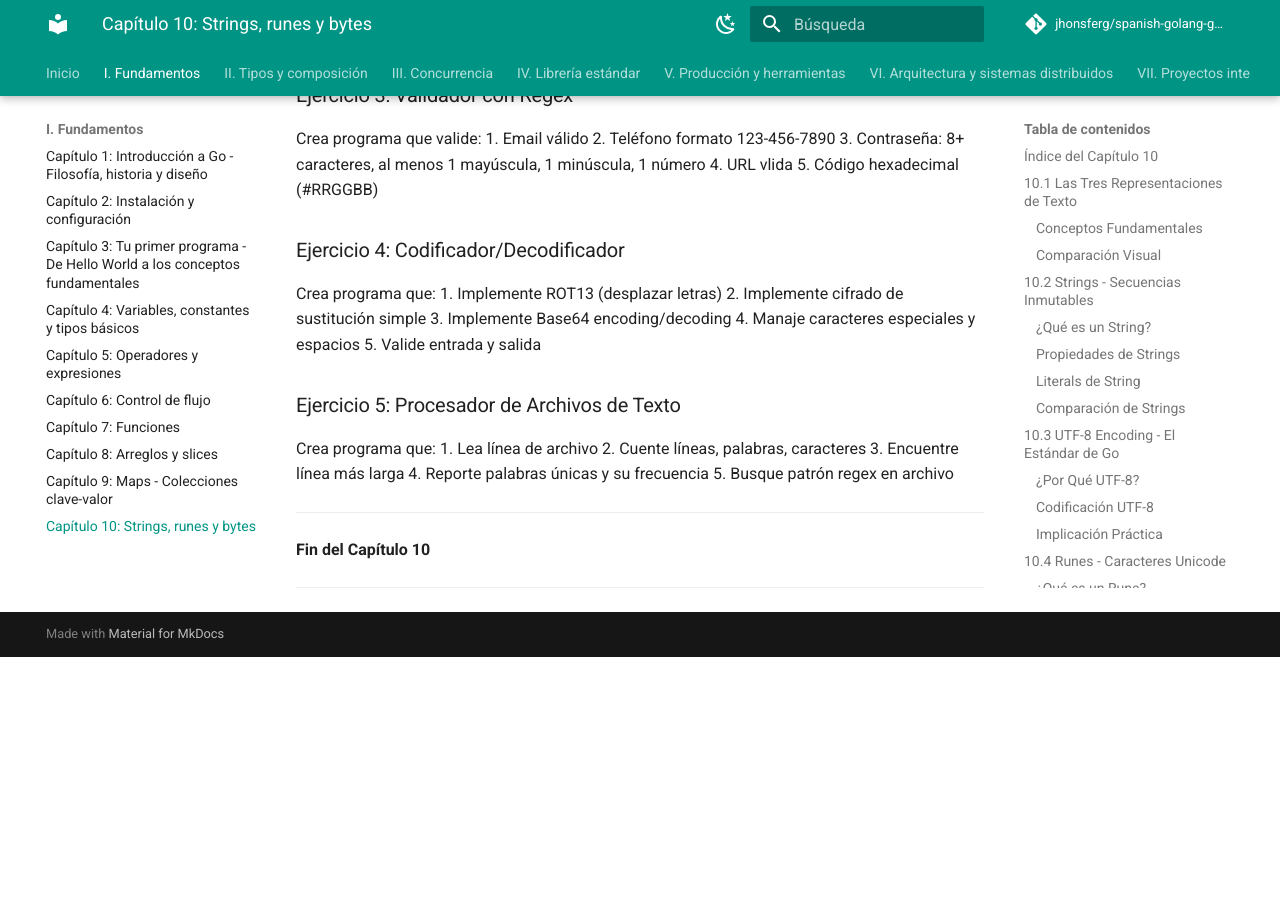
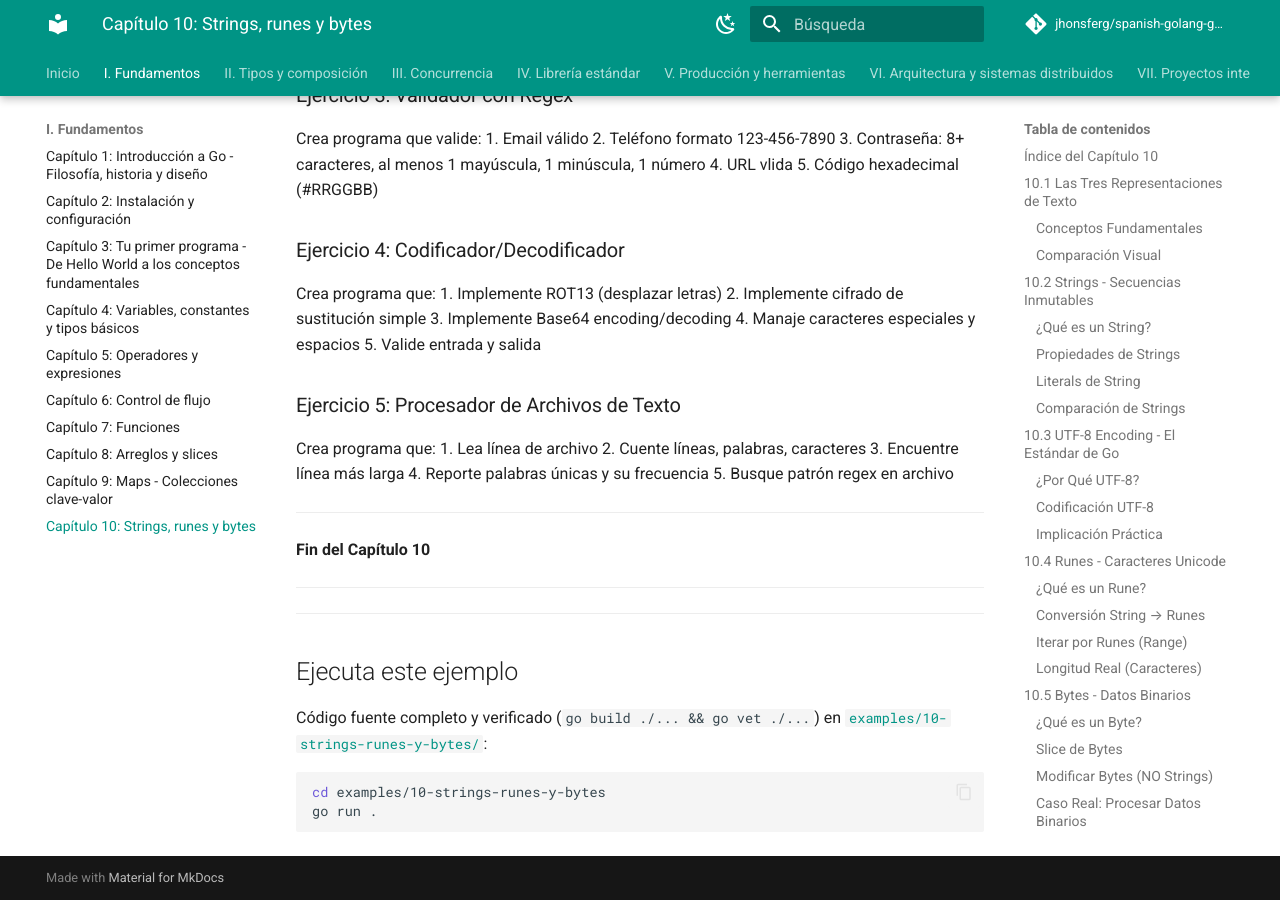
Before and after one commit to jhonsferg/spanish-golang-guide, an MkDocs documentation site: the page built from docs/01-fundamentos/10-strings-runes-y-bytes.md, in a window 1280 px wide and 900 px high, scrolled down 13931 px. Built offline with MkDocs 1.6.1 and Material for MkDocs 9.7.7, drawn with Linux system fonts in a browser that asks for light colours; comment, search, counter and statistics services are not loaded; before the commit the page ends 14588 px from its top, so only the background shows below that.

Commit message:
docs: enlazar ejemplo ejecutable en el capítulo 10

````diff
--- a/docs/01-fundamentos/10-strings-runes-y-bytes.md
+++ b/docs/01-fundamentos/10-strings-runes-y-bytes.md
@@ -742,3 +742,16 @@ Crea programa que:
 **Fin del Capítulo 10**
 
 ---
+
+
+---
+
+## Ejecuta este ejemplo
+
+Código fuente completo y verificado (`go build ./... && go vet ./...`) en
+[`examples/10-strings-runes-y-bytes/`](https://github.com/jhonsferg/spanish-golang-guide/tree/main/examples/10-strings-runes-y-bytes):
+
+```bash
+cd examples/10-strings-runes-y-bytes
+go run .
+```
````
